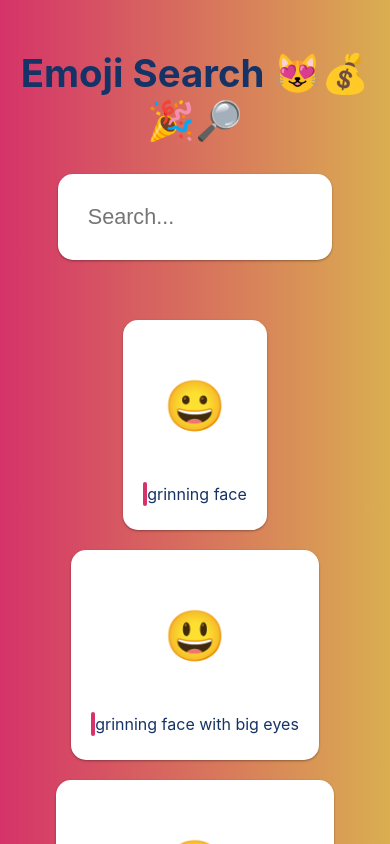
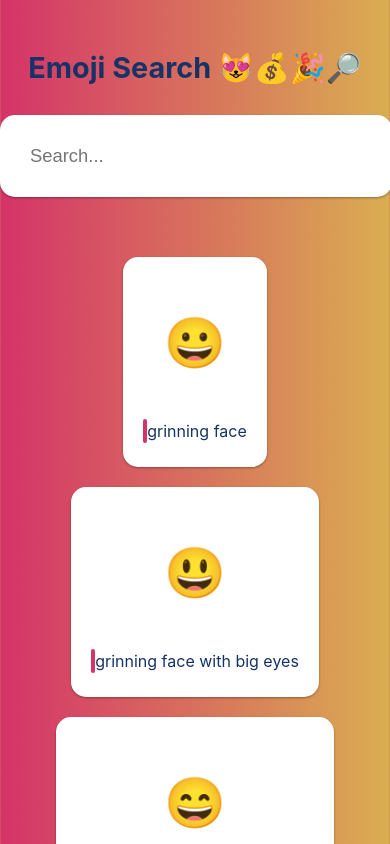
Before and after one commit to jdleo/Emoji-Search, a React (Create React App) app: page / in a window 390 px wide. Shown: the top 844 px of the page. Built offline with nearby package versions, Linux system fonts and the light colour scheme.

Commit message:
better responsive

```diff
--- a/src/App.css
+++ b/src/App.css
@@ -33,15 +33,36 @@
   margin-bottom: 50px;
 }
 
+@media only screen and (max-width: 600px) {
+
   .Main-header {
-  font-size: 2.4em;
+    font-size: 1.8em;
     font-weight: 700;
     margin-top: 50px;
     color: #153366;
   }
 
-.Emoji-header {
-  font-size: 10em;
+  .Input-bar {
+    margin-top: 30px;
+    width: 85%;
+    padding: 30px;
+    font-size: 1.15em;
+    color: #153366;
+    border-radius: 15px;
+    border-width: 0px;
+    box-shadow: 0 1px 3px rgba(0,0,0,0.12), 0 1px 2px rgba(0,0,0,0.24);
+    transition: all 0.3s cubic-bezier(.25,.8,.25,1);
+  }
+
+}
+
+@media only screen and (min-width: 601px) {
+
+  .Main-header {
+      font-size: 2.8em;
+      font-weight: 700;
+      margin-top: 50px;
+      color: #153366;
     }
 
   .Input-bar {
@@ -60,6 +81,8 @@
     box-shadow: 0 14px 28px rgba(0,0,0,0.25), 0 10px 10px rgba(0,0,0,0.22);
   }
 
+}
+
 input[type="text"], textarea, select {
     outline: none;
 }
```
Lines whose indentation alone changed are shown as unchanged.
